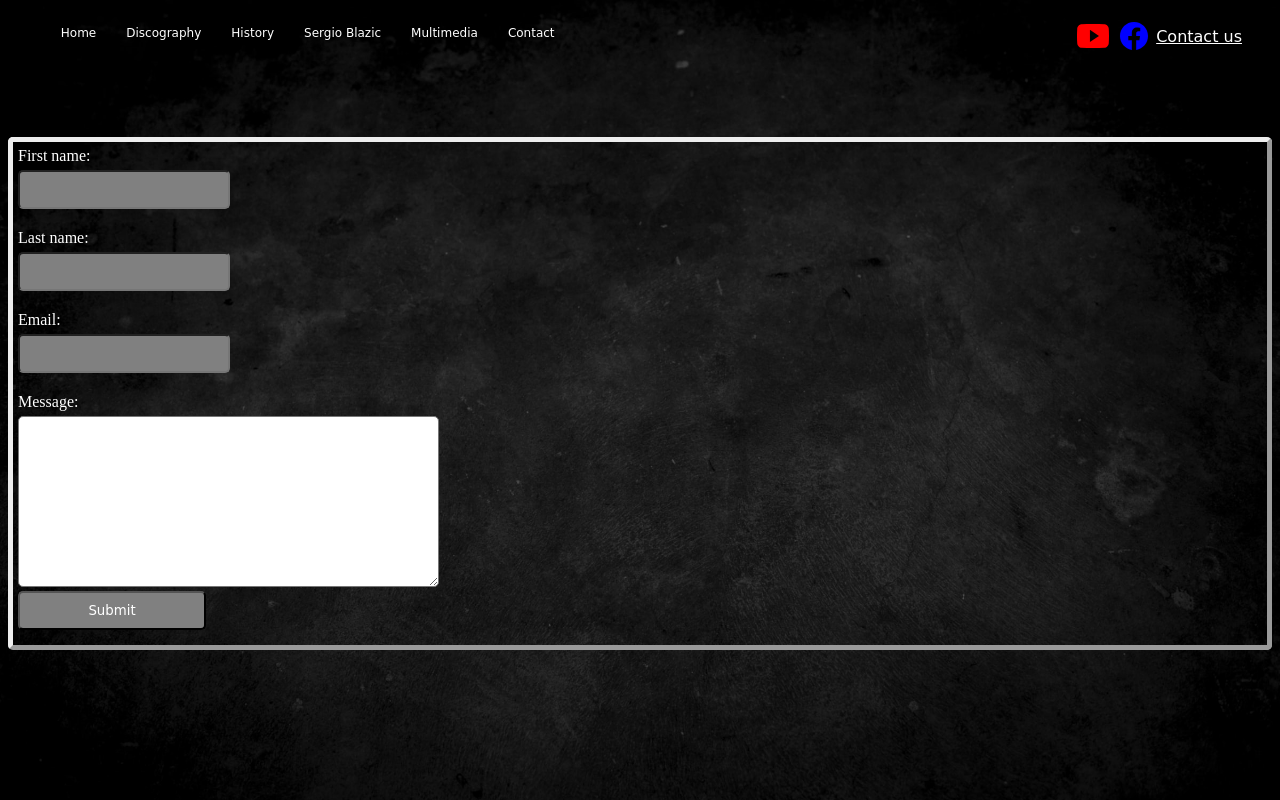
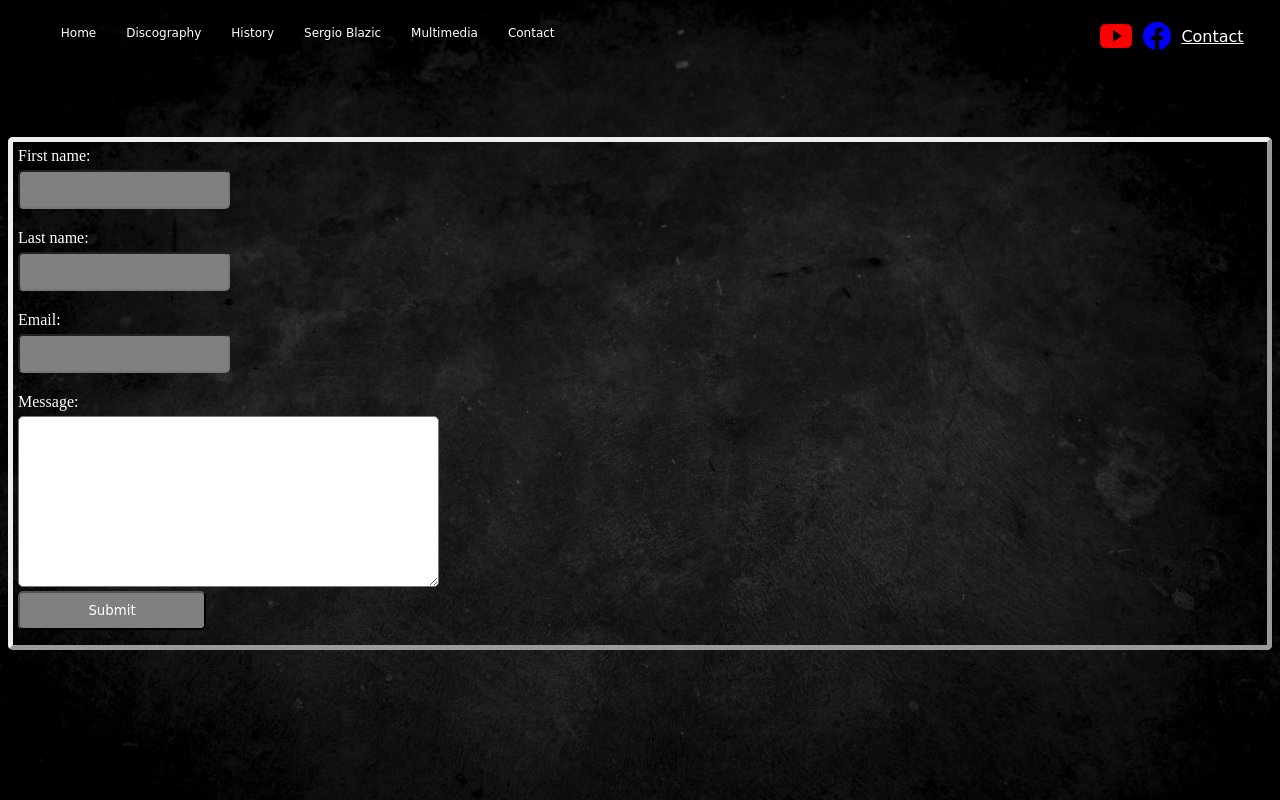
Before and after one commit to vujo1981/my_first_project, a plain HTML site: page contact.html in a window 1280 px wide. Drawn offline with nearby package versions, Linux system fonts and the light colour scheme; a web font is replaced by a local one.

Commit message:
Update contact.html

```diff
--- a/contact.html
+++ b/contact.html
@@ -83,7 +83,7 @@
           ><ion-icon class="facebook-icon" name="logo-facebook"></ion-icon
         ></a>
         <a class="contact-link" href="http://127.0.0.1:5501/contact.html"
-          >Contact us</a
+          >Contact</a
         >
       </section>
     </footer>
```
